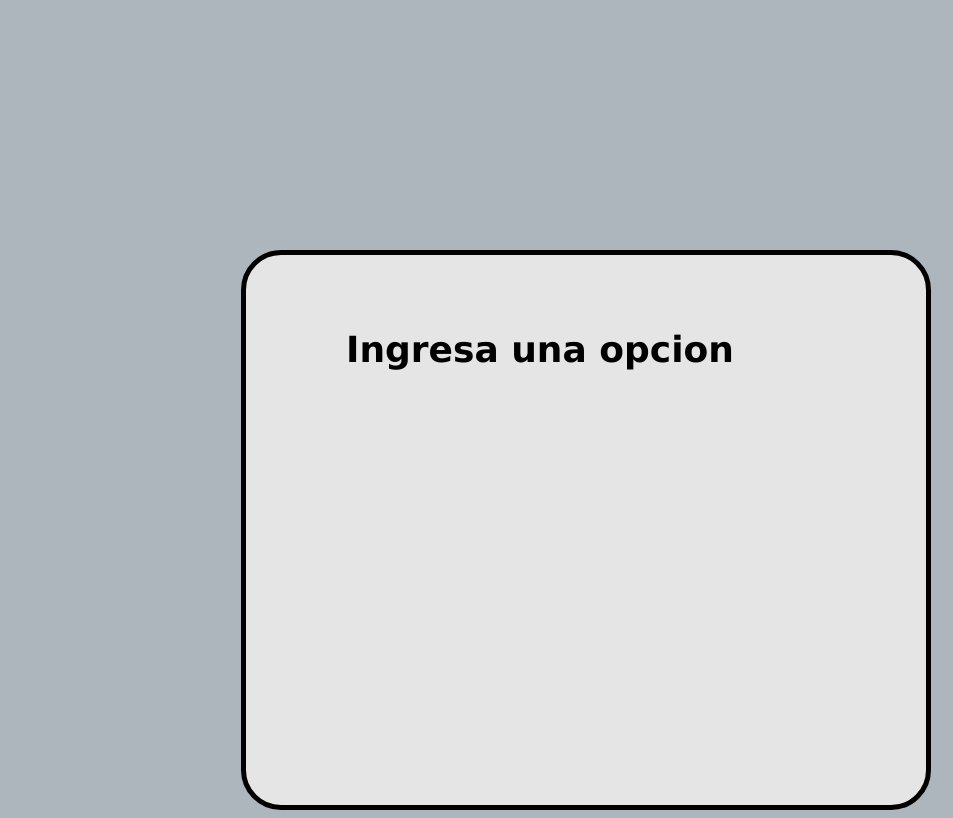
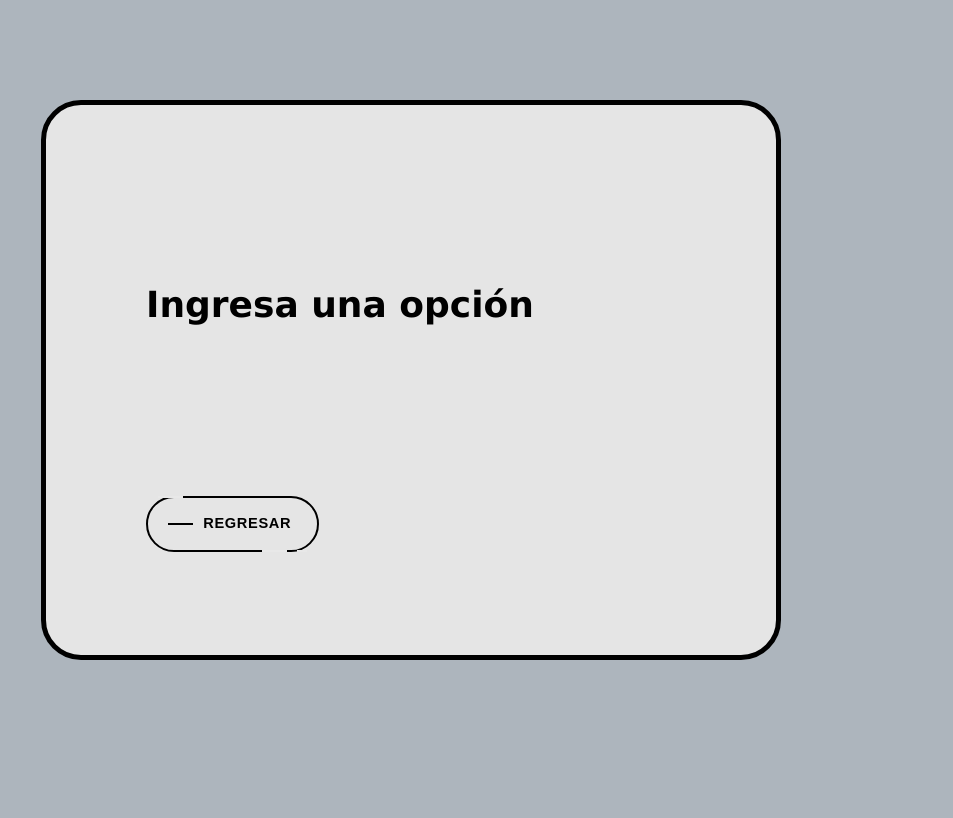
Before and after one commit to PanDRK/PHP, a PHP site: page /convercion.php in a window 1320 px wide. Shown: the whole page, without its empty margins (367-1320 px from the left). After the commit the page ends 660 px from the top, so only its background shows below. Run offline with PHP 8.4, Linux system fonts and the light colour scheme.

Commit message:
Add files via upload

```diff
--- a/mar/convercion.php
+++ b/mar/convercion.php
@@ -6,6 +6,22 @@
     <meta name="viewport" content="width=device-width, initial-scale=1.0">
     <title>Pagina con valor convertido</title>
     <link rel="stylesheet" href="style.css">
+
+    <style>
+        .forms {
+            background-color: #e5e5e5;
+            margin-top: 100px;
+            margin-left: 400px;
+            width: 580px;
+            height: 500px;
+            padding-top: 50px;
+            padding-right: 50px;
+            padding-left: 100px;
+            border: 5px solid black;
+            border-radius: 40px;
+        }
+    </style>
+
 </head>
 
 <body>
@@ -31,61 +47,69 @@
             return ($dinero * 0.055);
         }
 
-        //bandera, imagen de la moneda, nombre, nombre de la moneda
-
         if (isset($_POST['tipo']) && isset($_POST['cant']) && isset($_POST['nombre'])) {
             $dinero = floatval($_POST['cant']);
             $name = $_POST['nombre'];
 
             switch ($_POST['tipo']) {
                 case 'Reales Brasileño':
-
+                    echo '<div style="display: flex; ">
+                    <h1>Brasil - Real Bracileño </h1>
+                    <img src="recursos/img/brasil.png" alt="Bandera de Bélgica" style="margin-left: 10px; height: 50px; padding-top: 20px;">
+                    </div> <br><br>' .
+                        '<div style="display: flex; ">' .
+                        "<br>Bienvenido $name <br> La cantidad de $$dinero MXN son: $" . brl($dinero) . ' BRL.' .
+                        '<img src="recursos/img/brasil_mon.jpg" alt="Bandera de Brasil" style="margin-left: 10px; height: 50px; padding-top: 30px;"> <br>
+                    </div> <br><br>' . 'Este país se encuentra en el continente Americano.';
                     break;
                 case 'Boliviano':
-
+                    echo '<div style="display: flex; ">
+                    <h1>Bolivia - Boliviano</h1>
+                    <img src="recursos/img/bol.png" alt="Bandera de Bélgica" style="margin-left: 10px; height: 50px; padding-top: 20px;">
+                    </div> <br><br>' .
+                        '<div style="display: flex; ">' .
+                        "<br>Bienvenido $name <br> La cantidad de $$dinero MXN son: $" . bob($dinero) . ' BOB.' .
+                        '<img src="recursos/img/bol_mon.png" alt="Bandera de Bolivia" style="margin-left: 10px; height: 50px; padding-top: 30px;"> <br>
+                    </div> <br><br>' . 'Este país se encuentra en el continente Americano.';
                     break;
                 case 'Dolar Beliceño':
-
+                    echo '<div style="display: flex; ">
+                    <h1>Belice - Dolar Beliceño</h1>
+                    <img src="recursos/img/belice.png" alt="Bandera de Belice" style="margin-left: 10px; height: 50px; padding-top: 20px;">
+                    </div> <br><br>' .
+                        '<div style="display: flex; ">' .
+                        "<br>Bienvenido $name <br> La cantidad de $$dinero MXN son: $" . bzd($dinero) . ' BZD.' .
+                        '<img src="recursos/img/belice_mon.png" alt="Bandera de Bélice" style="margin-left: 10px; height: 50px; padding-top: 30px;"> <br>
+                    </div> <br><br>' . 'Este país se encuentra en el continente Americano.';
                     break;
                 case 'Euro':
                     echo '<div style="display: flex; ">
-                        <h1>Belgica - Euros </h1>
-                        <img src="recursos/img/bel.jpg" alt="Bandera de Belgica" style="margin-left: 10px; height: 50px; padding-top: 20px;">
-                        </div> <br><br>' .
+                    <h1>Bélgica - Euros </h1>
+                    <img src="recursos/img/bel.jpg" alt="Bandera de Bélgica" style="margin-left: 10px; height: 50px; padding-top: 20px;">
+                    </div> <br><br>' .
                         '<div style="display: flex; ">' .
                         "<br>Bienvenido $name <br> La cantidad de $$dinero MXN son: €" . eur($dinero) . ' EUR.' .
-                        '<img src="recursos/img/euro.png" alt="Bandera de Belgica" style="margin-left: 10px; height: 50px; padding-top: 30px;"> <br>
-                        </div> <br><br>' . 'Este pais se encuentra en el continente Europeo.';
+                        '<img src="recursos/img/euro.png" alt="Bandera de Bélgica" style="margin-left: 10px; height: 50px; padding-top: 30px;"> <br>
+                    </div> <br><br>' . 'Este país se encuentra en el continente Europeo.';
+                    break;
+                default:
+                    echo "<h1>Ingresa una opción válida</h1> <br><br>";
                     break;
             }
         } else {
-            echo "<h1>Ingresa una opcion</h1> <br><br>";
+            echo "<br><br><br><br><br><h1>Ingresa una opción</h1> <br><br><br><br>";
         }
-        ?>
+        ?> <br><br><br>
+        <form action="index.php">
+            <button type="Submit" class="fancy" href="index.php">
+                <span class="top-key"></span>
+                <span class="text">Regresar</span>
+                <span class="bottom-key-1"></span>
+                <span class="bottom-key-2"></span>
+            </button>
+        </form>
+
     </div>
-<!--
-    echo '<div style="display: flex; ">
-                        <h1 style="font-size: 30px;">Brasil - Reale Brasileño</h1>
-                        <img src="recursos/img/brasil.png" alt="Bandera de Brasil"
-                        style="margin-left: 10px; height: 50px; padding-top: 20px;">
-                        </div>' . "<br>Bienvenido $name <br>
-                        La cantidad de $$dinero MXN son: " . brl($dinero) . ' BRL.';
-
-                    echo '<img src="recursos/img/bel.jpg" alt="Bandera de Belgica">';
-echo '<div style="display: flex; ">
-                        <h1>Bolivia - Boliviano</h1>
-                        <img src="recursos/img/bol.png" alt="Bandera de Bolivia"
-                        style="margin-left: 10px; height: 50px; padding-top: 20px;">
-                        </div>' . "<br>Bienvenido $name <br> La
-                        cantidad de $$dinero MXN son: " . bob($dinero) . ' BOB.';
-                    echo '<img src="recursos/img/bel.jpg" alt="Bandera de Belgica">';
-echo '<div style="display: flex; ">
-                        <h1 style="font-size: 30px;">Belice - Dolar Bliceño</h1>
-                        <img src="recursos/img/belice.png" alt="Bandera de Belice"
-                        style="margin-left: 10px; height: 70px; padding-top: 05px;">
-                        </div>' .
-                        "<br>Bienvenido $name <br> La cantidad de $$dinero MXN son: " . bzd($dinero) . ' BZD.';
-                    echo '<img src="recursos/img/bel.jpg" alt="Bandera de Belgica">'; -->
 
 </body>
 
--- a/mar/style.css
+++ b/mar/style.css
@@ -8,21 +8,9 @@ body {
 .form {
     background-color: #e5e5e5;
     margin-top: 100px;
-    margin-left: 600px;
+    margin-left: 200px;
     width: 580px;
-    height: 780px;
-    padding-top: 50px;
-    padding-left: 100px;
-    border: 5px solid black;
-    border-radius: 40px;
-}
-
-.forms {
-    background-color: #e5e5e5;
-    margin-top: 250px;
-    margin-left: 600px;
-    width: 580px;
-    height: 500px;
+    height: 700px;
     padding-top: 50px;
     padding-left: 100px;
     border: 5px solid black;
@@ -34,7 +22,7 @@ body {
 input {
     margin-top: 18px;
     margin-left: 50px;
-
+    text-align: center;
 }
 
 .input {
@@ -141,7 +129,7 @@ label {
 /*Boton*/
 
 .fancy {
-    margin-top: 100px;
+    margin-top: 50px;
     background-color: transparent;
     border: 2px solid #000;
     border-radius: 30px;
```
Also changed, not shown: mar/index.php (line endings or trailing spaces), mar/recursos/img/belice_mon.png, mar/recursos/img/bol.png (added), mar/recursos/img/bol_mon.png (added), mar/recursos/img/brasil.png (added), mar/recursos/img/euro.png (added).
